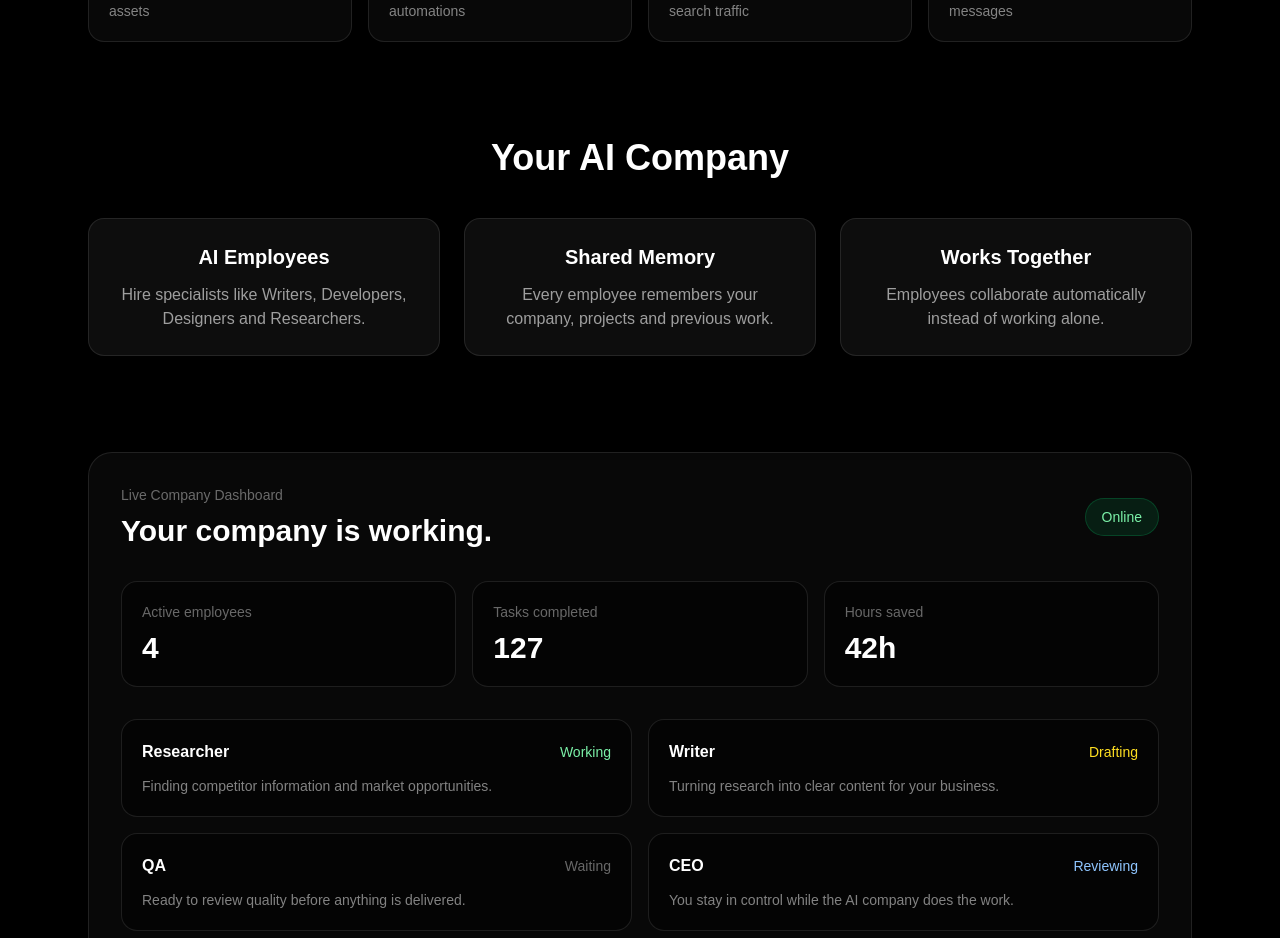
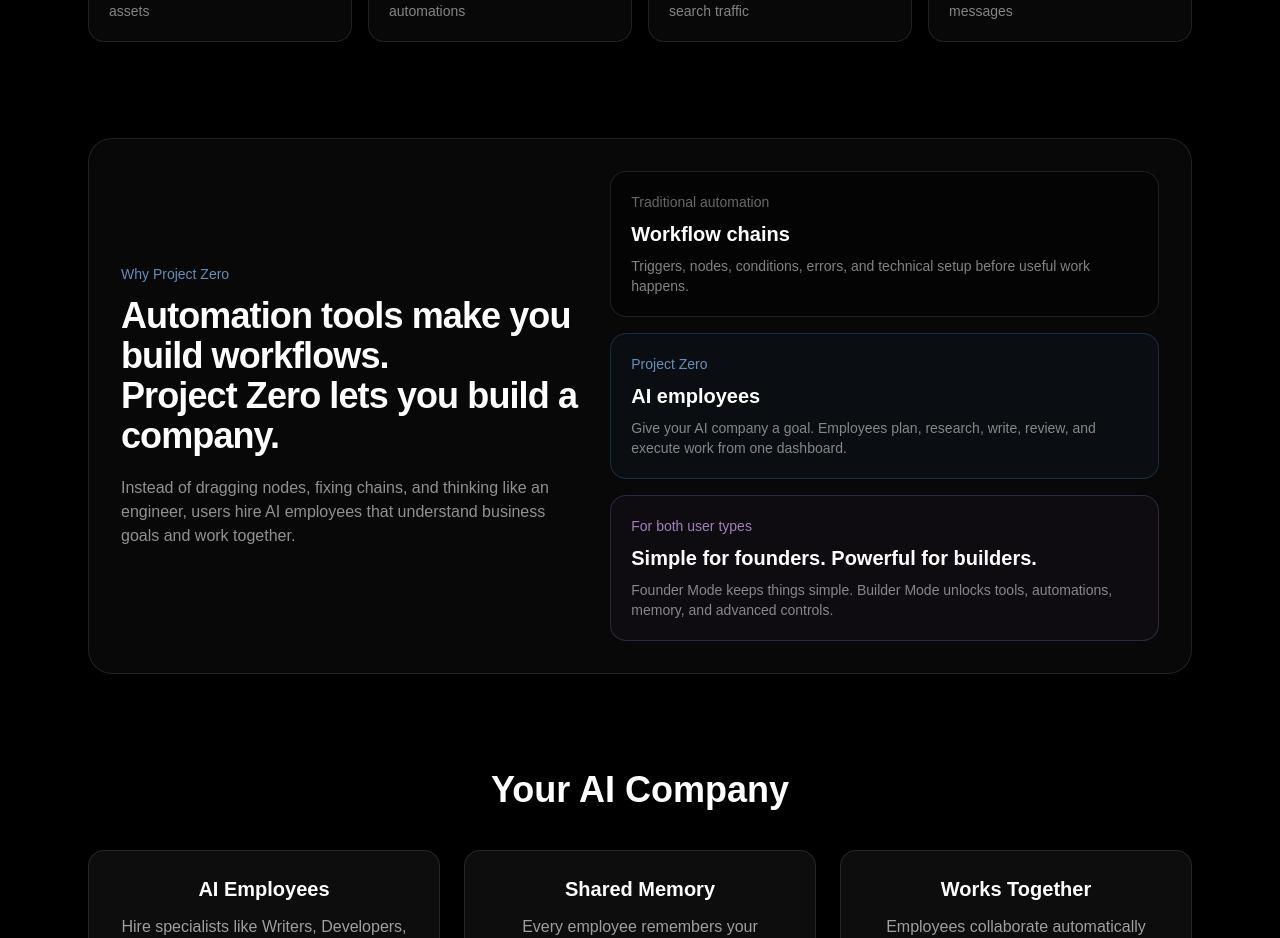
Before and after one commit to Finalexs/project-zero, a Next.js app in the folder app/: page / in a window 1280 px wide. Shown: the part 1040-1978 px from the top of the page. Built offline with nearby package versions, Linux system fonts and the light colour scheme; no server answers.

Commit message:
Add landing page differentiation section

```diff
--- a/app/src/app/page.tsx
+++ b/app/src/app/page.tsx
@@ -167,6 +167,53 @@ Not another workflow.
             </div>
           ))}
         </div>
+        <div className="mt-24 w-full rounded-3xl border border-white/10 bg-white/[0.03] p-8 text-left">
+  <div className="grid gap-8 lg:grid-cols-[1fr_1.2fr] lg:items-center">
+    <div>
+      <p className="text-sm text-blue-300/70">Why Project Zero</p>
+      <h2 className="mt-3 text-4xl font-bold tracking-tight">
+        Automation tools make you build workflows.
+        <br />
+        Project Zero lets you build a company.
+      </h2>
+      <p className="mt-5 text-white/55">
+        Instead of dragging nodes, fixing chains, and thinking like an engineer,
+        users hire AI employees that understand business goals and work together.
+      </p>
+    </div>
+
+    <div className="grid gap-4">
+      <div className="rounded-2xl border border-white/10 bg-black/40 p-5">
+        <p className="text-sm text-white/40">Traditional automation</p>
+        <h3 className="mt-2 text-xl font-semibold">Workflow chains</h3>
+        <p className="mt-2 text-sm text-white/50">
+          Triggers, nodes, conditions, errors, and technical setup before useful
+          work happens.
+        </p>
+      </div>
+
+      <div className="rounded-2xl border border-blue-400/20 bg-blue-400/[0.04] p-5">
+        <p className="text-sm text-blue-300/70">Project Zero</p>
+        <h3 className="mt-2 text-xl font-semibold">AI employees</h3>
+        <p className="mt-2 text-sm text-white/50">
+          Give your AI company a goal. Employees plan, research, write, review,
+          and execute work from one dashboard.
+        </p>
+      </div>
+
+      <div className="rounded-2xl border border-purple-400/20 bg-purple-400/[0.04] p-5">
+        <p className="text-sm text-purple-300/70">For both user types</p>
+        <h3 className="mt-2 text-xl font-semibold">
+          Simple for founders. Powerful for builders.
+        </h3>
+        <p className="mt-2 text-sm text-white/50">
+          Founder Mode keeps things simple. Builder Mode unlocks tools,
+          automations, memory, and advanced controls.
+        </p>
+      </div>
+    </div>
+  </div>
+</div>
         <div id="employees" className="mt-24 w-full">
   <h2 className="mb-10 text-center text-4xl font-bold">
     Your AI Company
```
